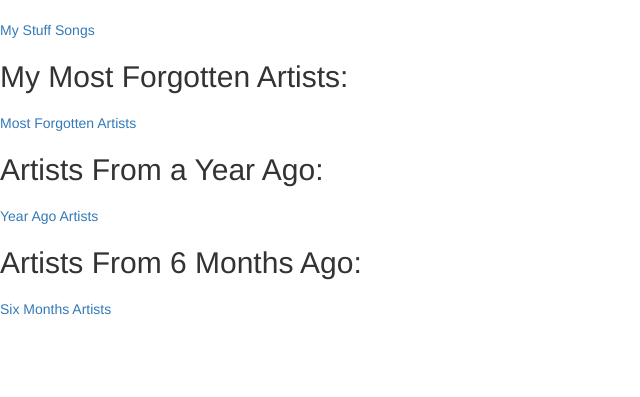
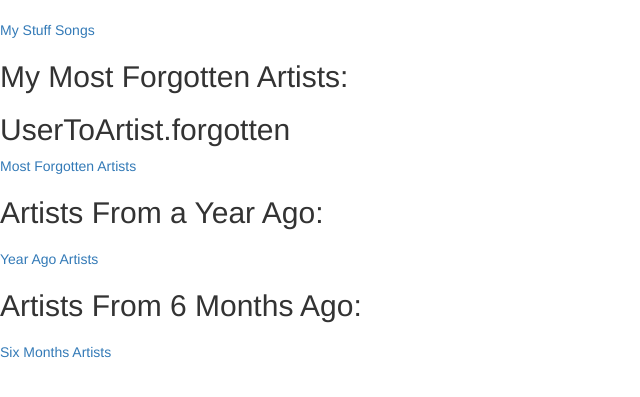
Before and after one commit to D-Tasker207/ForgotifyListened, a Flask app: page /mystuff/artists in a window 1280 px wide. Shown: the part 50-447 px from the top of the page, without its empty margins (0-640 px from the left). Run offline with Flask 2, Linux system fonts and the light colour scheme; the visitor is signed in with stand-in values (Sample User, id 1); some libraries are stand-ins or nearby versions.

Commit message:
Updated Pages

```diff
--- a/app/routes.py
+++ b/app/routes.py
@@ -57,7 +57,7 @@ def album(name):
 @app.route('/mystuff/artists')
 @login_required
 def mystuffartists():
-    return render_template('myStuffArtists.html', User=User)
+    return render_template('myStuffArtists.html', User=User, UserToArtist=UserToArtist)
 
 
 @app.route('/most_forgotten_artists')
@@ -81,7 +81,7 @@ def sixmonthsartists():
 @app.route('/mystuff/songs')
 @login_required
 def mystuffsongs():
-    return render_template('myStuffSongs.html', User=User)
+    return render_template('myStuffSongs.html', User=User, UserToSong=UserToSong)
 
 
 @app.route('/most_forgotten_songs')
--- a/app/templates/myStuffArtists.html
+++ b/app/templates/myStuffArtists.html
@@ -9,7 +9,7 @@
 <body>
     <a href="{{ url_for('mystuffsongs') }}">My Stuff Songs</a>
     <h2>My Most Forgotten Artists:</h2>
-    <h2>{{ User.artist }}</h2>
+    <h2>{{ UserToArtist.forgotten }}</h2>
     <a href="{{ url_for('mostforgottenartists') }}">Most Forgotten Artists</a>
     <h2>Artists From a Year Ago:</h2>
     <h2>{{ User.artist }}</h2>
```
